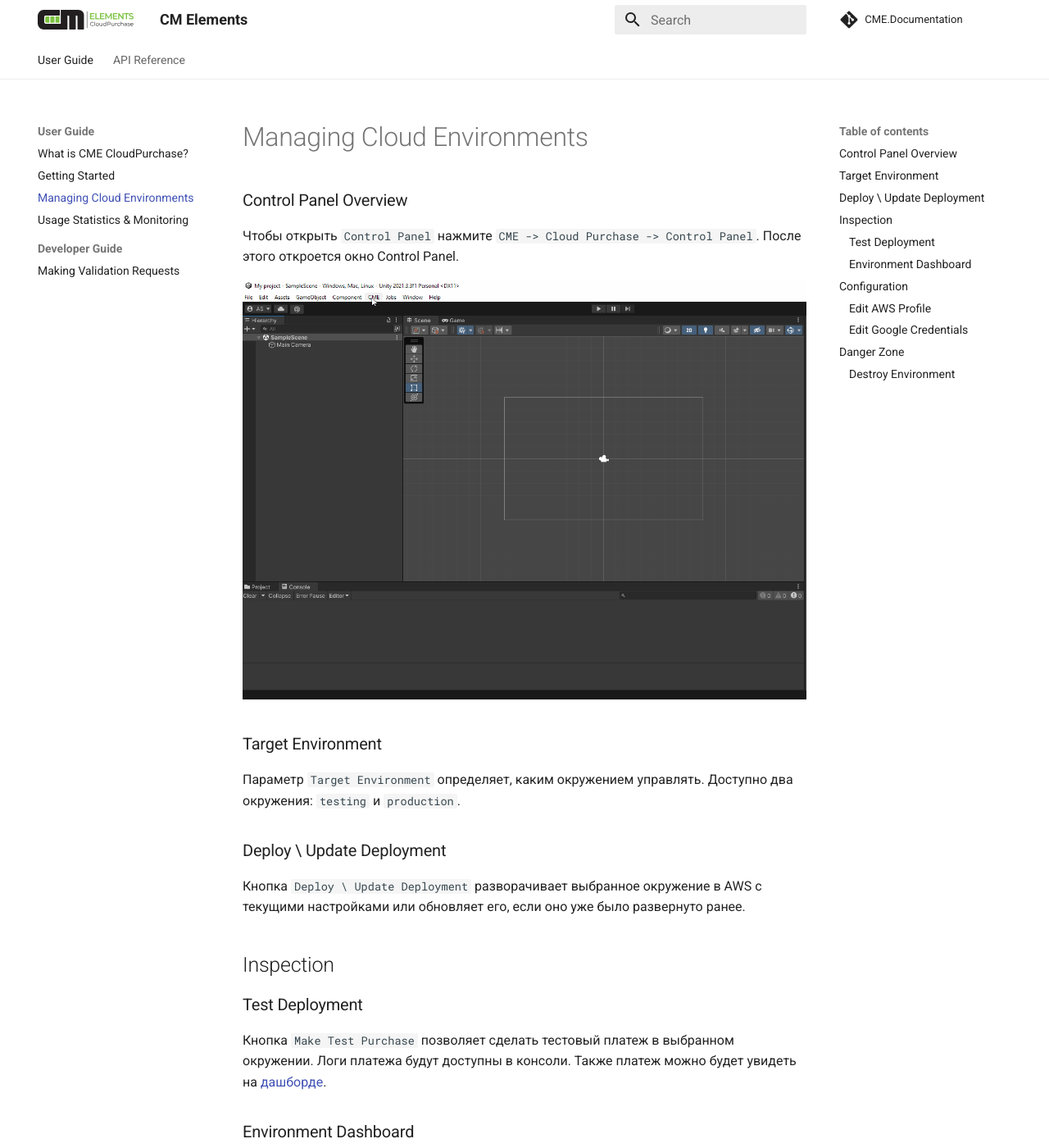
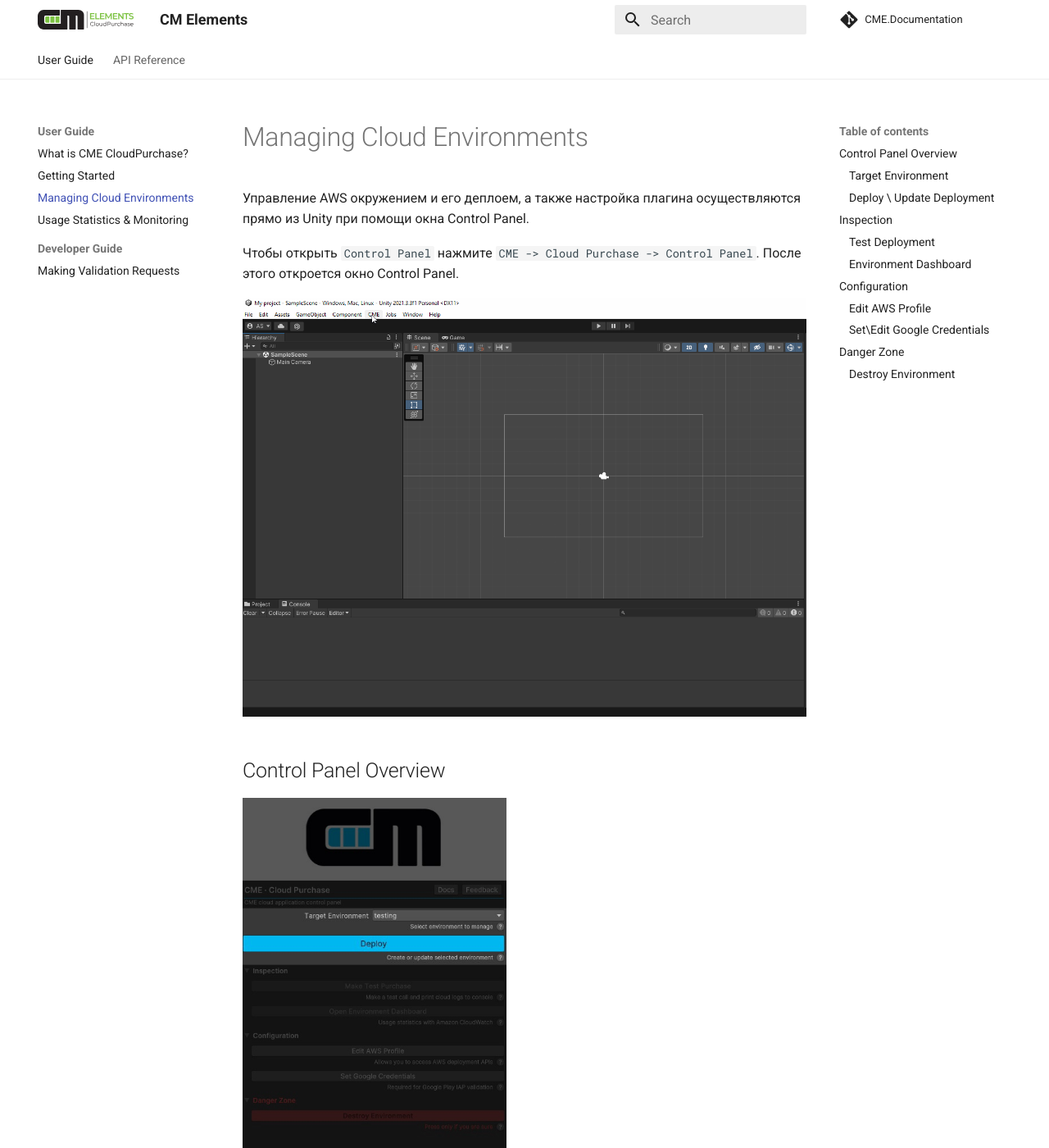
Before and after one commit to creative-mobile/CME.Documentation, an MkDocs documentation site: the page built from docs/user_guide/managing_cloud_environments.md, in a window 1280 px wide and 1400 px high. Shown: the whole window at 82% size. Built offline with MkDocs 1.6.1 and Material for MkDocs 9.7.7, drawn with Linux system fonts in a browser that asks for light colours; comment, search, counter and statistics services are not loaded; some of the changed text lies outside the part shown.

Commit message:
Managing cloud environment cleanup

```diff
--- a/docs/user_guide/managing_cloud_environments.md
+++ b/docs/user_guide/managing_cloud_environments.md
@@ -1,10 +1,14 @@
 # Managing Cloud Environments
 
-### <a id="control-panel"></a> Control Panel Overview
+Управление AWS окружением и его деплоем, а также настройка плагина осуществляются прямо из Unity при помощи окна Control Panel.
 
 Чтобы открыть `Control Panel` нажмите `CME -> Cloud Purchase -> Control Panel`. После этого откроется окно Control Panel.
 
 ![!](../assets/open-control-panel.gif)
+
+## <a id="control-panel"></a> Control Panel Overview
+
+![!](../assets/control-panel-overview.JPG){: style="height:547px;width:322px"}
 
 ### <a id="target-environment"></a> Target Environment
 
@@ -16,6 +20,8 @@
 
 ## Inspection
 
+![!](../assets/control-panel-inspection.JPG){: style="height:547px;width:322px"}
+
 ### <a id="make-test-purchase"></a> Test Deployment
 
 Кнопка `Make Test Purchase` позволяет сделать тестовый платеж в выбранном окружении. Логи платежа будут доступны в консоли. Также платеж можно будет увидеть на [дашборде](#environment-dashboard).
@@ -26,6 +32,8 @@
 Подробнее о возможностях дашборда [здесь](usage_statistics.md).
 
 ## Configuration
+
+![!](../assets/control-panel-configuration.JPG){: style="height:547px;width:322px"}
 
 ### <a id="edit-aws-profile"></a> Edit AWS Profile
 
@@ -40,10 +48,12 @@
 
 Подробнее о том, что такое AWS credentials можно узнать [здесь](https://docs.aws.amazon.com/cli/latest/userguide/cli-configure-files.html){target=_blank}, а о том, как получить AWS credentials [здесь](https://docs.aws.amazon.com/sdk-for-javascript/v2/developer-guide/getting-your-credentials.html){target=_blank}.
 
-### <a id="edit-google-credentials"></a> Edit Google Credentials
-Кнопка `Edit Google Credentials` открывает `GoogleCredentials.json` файл, где описываются credentials для Google API. Подробнее о том, как создать сервисный аккаунт Google и получить credentials [здесь](https://developers.google.com/workspace/guides/create-credentials#service-account){target=_blank}.
+### <a id="edit-google-credentials"></a> Set\Edit Google Credentials
+Кнопка `Set\Edit Google Credentials` открывает `GoogleCredentials.json` файл, где описываются credentials для Google API. Подробнее о том, как создать сервисный аккаунт Google и получить credentials [здесь](https://developers.google.com/workspace/guides/create-credentials#service-account){target=_blank}.
 
 ## Danger Zone
 
+![!](../assets/control-panel-danger-zone.JPG){: style="height:547px;width:322px"}
+
 ### <a id="destroy-environment"></a> Destroy Environment
 По нажатию кнопки `Destroy Environment` выбранное окружение будет удалено **вместе со всеми сопутствующими данными**.
```
Also changed, not shown: docs/user_guide/getting_started.md (+1 -1 lines), docs/assets/control-panel-configuration.JPG (added), docs/assets/control-panel-danger-zone.JPG (added), docs/assets/control-panel-inspection.JPG (added), docs/assets/control-panel-overview.JPG (added).
